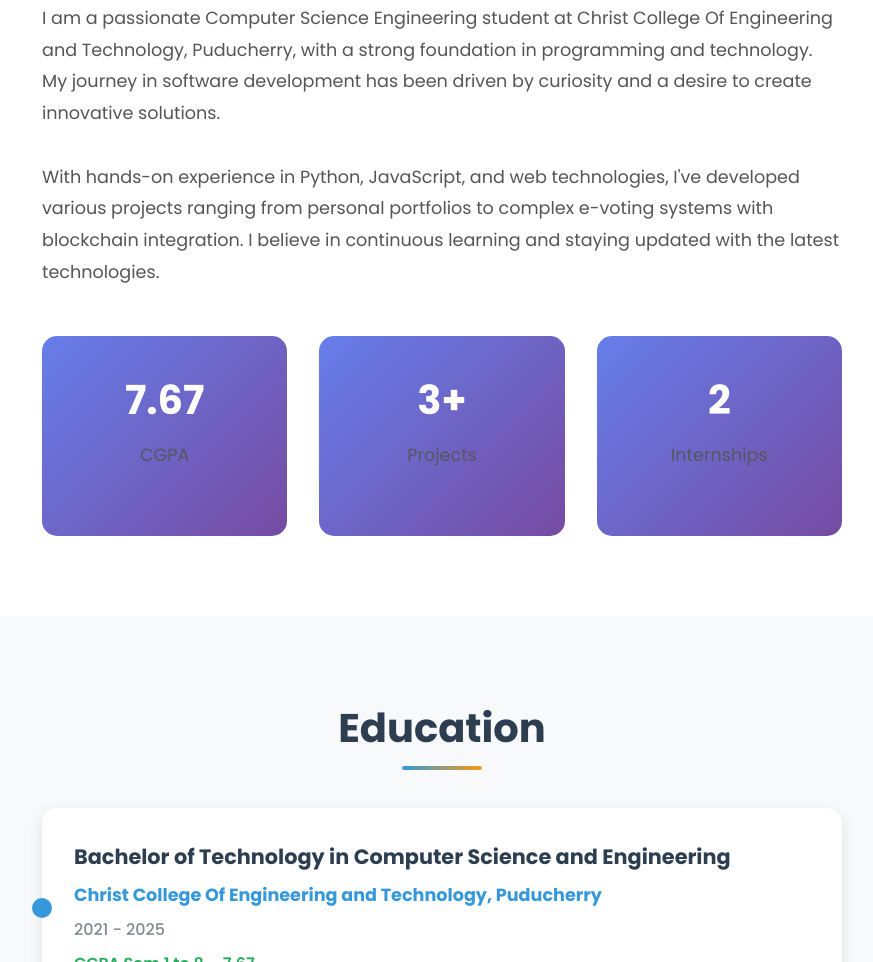
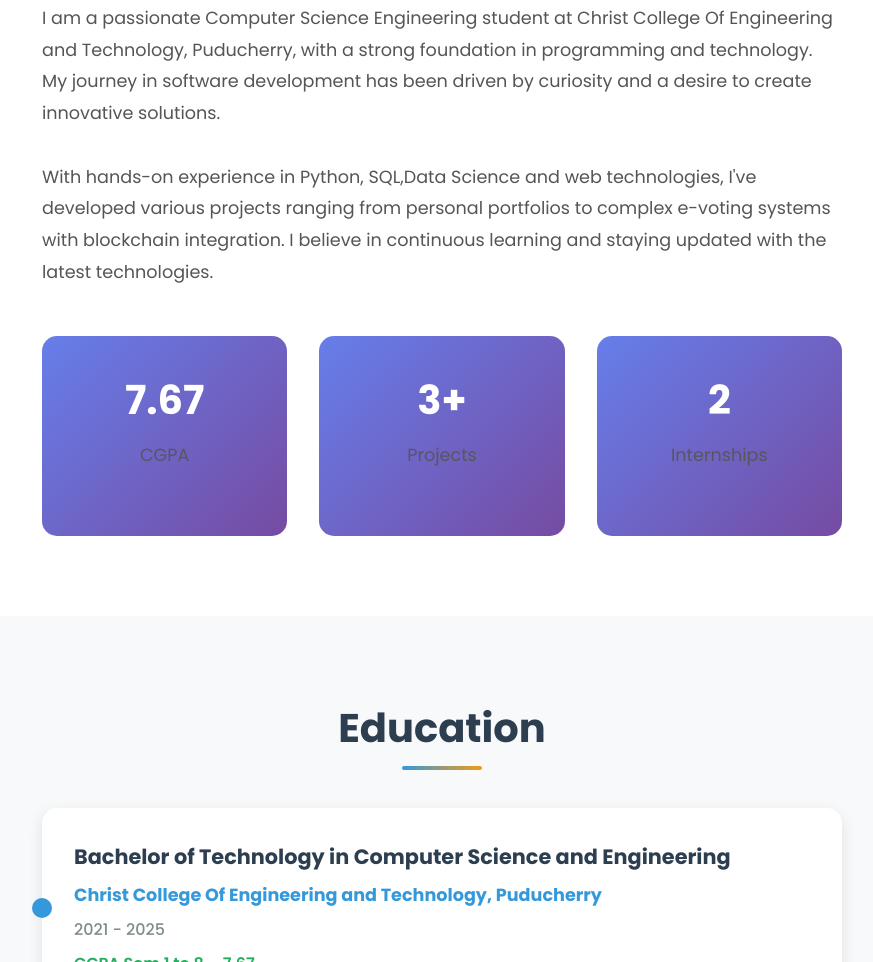
Before and after one commit to Monishrajv/portfolio, a plain HTML site: page index.html in a window 1280 px wide. Shown: the part 989-1951 px from the top of the page, without its empty margins (198-1071 px from the left). Drawn offline with Linux system fonts and the light colour scheme.

Commit message:
Update index.html

```diff
--- a/index.html
+++ b/index.html
@@ -79,7 +79,7 @@
                         has been driven by curiosity and a desire to create innovative solutions.
                     </p>
                     <p>
-                        With hands-on experience in Python, JavaScript, and web technologies, I've developed various projects
+                        With hands-on experience in Python, SQL,Data Science and web technologies, I've developed various projects
                         ranging from personal portfolios to complex e-voting systems with blockchain integration. I believe in
                         continuous learning and staying updated with the latest technologies.
                     </p>
```
